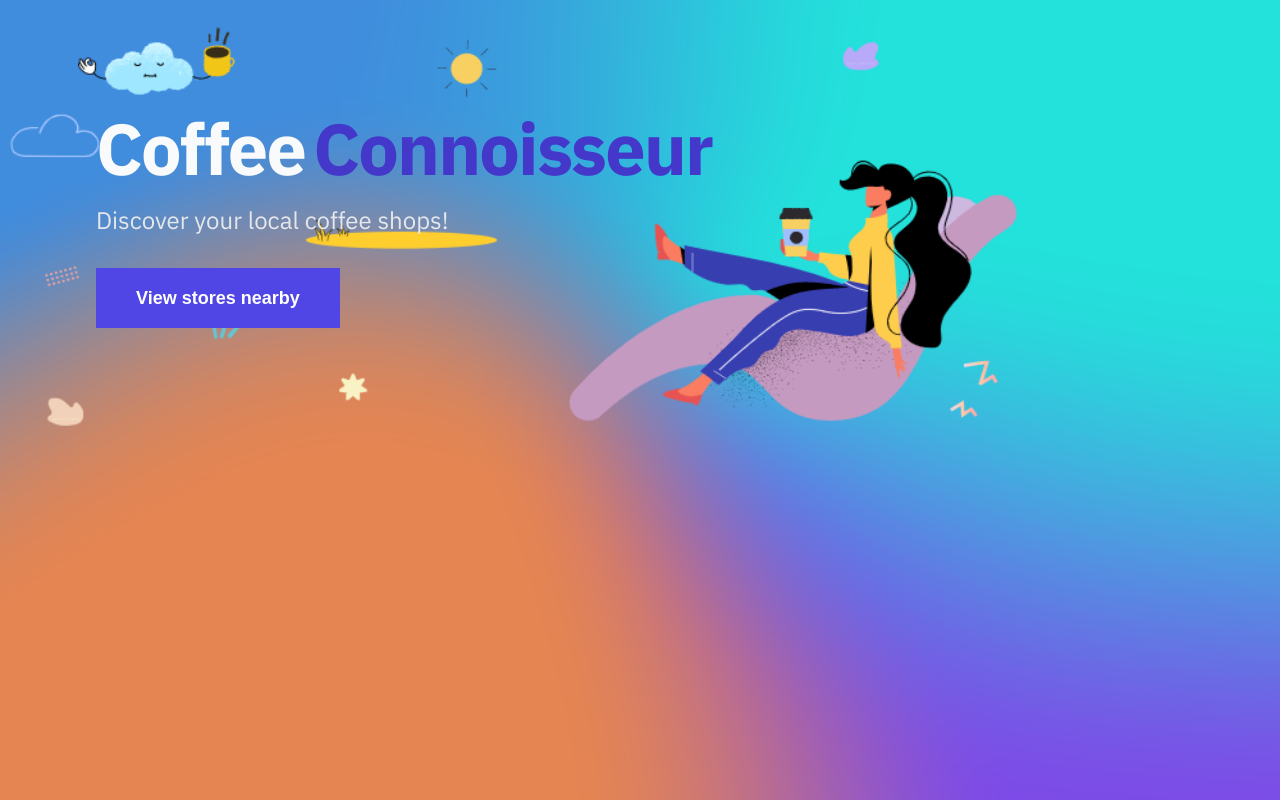
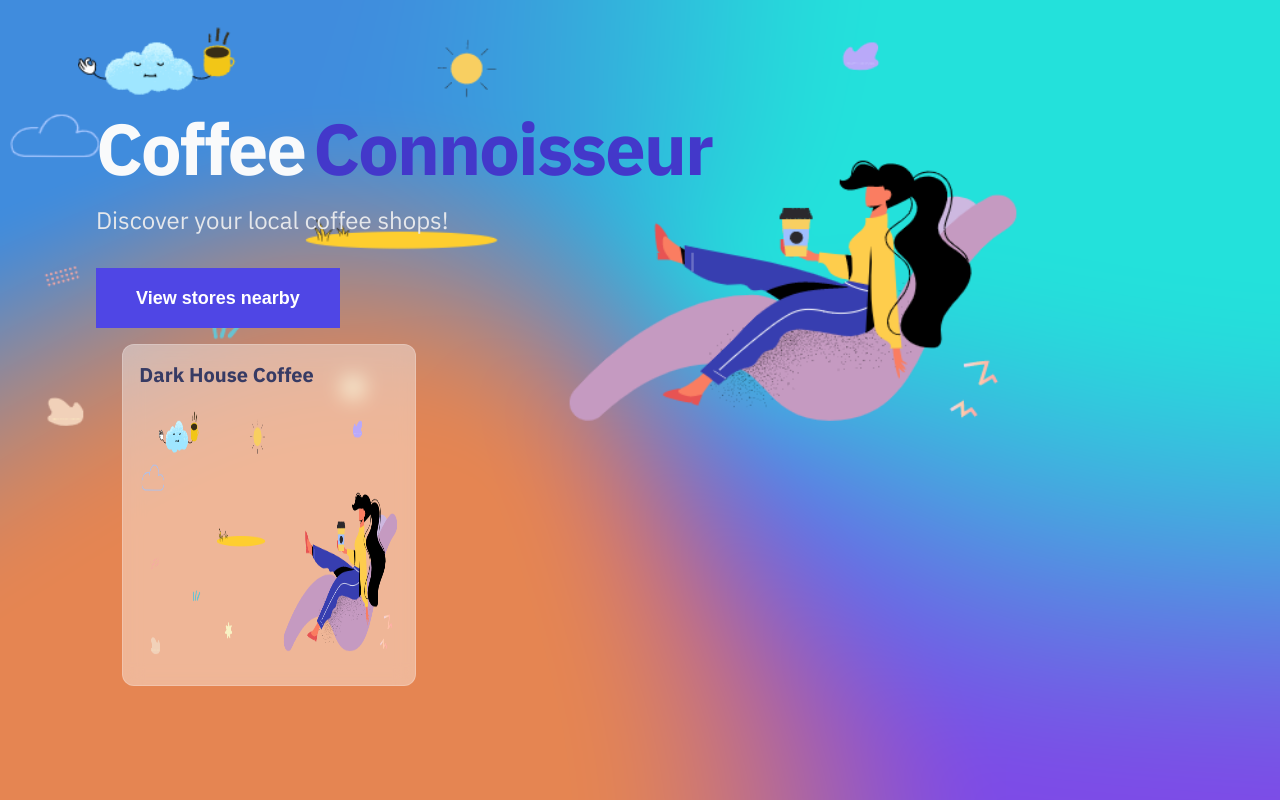
Before and after one commit to Kwabena-Agyeman/nextJS-coffee-stores, a Next.js app: page / in a window 1280 px wide. Shown: the top 800 px of the page. Built offline with nearby package versions, Linux system fonts and the light colour scheme.

Commit message:
created card component

```diff
--- /dev/null
+++ b/components/Card.js
@@ -0,0 +1,33 @@
+/** @format */
+
+import Image from "next/image";
+import Link from "next/link";
+import React from "react";
+
+import styles from "./Card.module.scss";
+import cls from "classnames";
+
+const Card = ({ name, imgUrl, href }) => {
+  return (
+    <Link href={href}>
+      <a className={styles.cardLink}>
+        <div className={cls("glass", styles.container)}>
+          <div className={styles.cardHeaderWrapper}>
+            <h2 className={styles.cardHeader}>{name}</h2>
+          </div>
+          <div className={styles.cardImageWrapper}>
+            <Image
+              className={styles.cardImage}
+              src={imgUrl}
+              width={260}
+              height={260}
+              alt=''
+            />
+          </div>
+        </div>
+      </a>
+    </Link>
+  );
+};
+
+export default Card;
--- /dev/null
+++ b/components/Card.module.scss
@@ -0,0 +1,58 @@
+/** @format */
+
+.cardLink {
+  margin: auto;
+  --tw-shadow: 0 20px 25px -5px rgba(0, 0, 0, 0.1),
+    0 10px 10px -5px rgba(0, 0, 0, 0.04);
+  box-shadow: 0 0 transparent, 0 0 #0000, 0 0 transparent, 0 0 #0000,
+    0 0 transparent;
+
+  border-color: var(--text-white-100);
+  border-radius: 0.75rem /* 12px */;
+}
+
+.container {
+  border-radius: 0.75rem /* 12px */;
+  padding-top: 0.25rem /* 4px */;
+  padding-bottom: 0.25rem /* 4px */;
+  padding-bottom: 1.25rem /* 20px */;
+  padding-left: 1rem /* 16px */;
+  padding-right: 1rem /* 16px */;
+
+  backdrop-filter: blur(10px);
+}
+
+.cardHeaderWrapper {
+  margin-top: 0.75rem /* 12px */;
+  margin-bottom: 0.75rem /* 12px */;
+}
+
+.cardHeader {
+  text-overflow: ellipsis;
+  white-space: nowrap;
+  font-size: 1.25rem /* 20px */;
+  line-height: 1.75rem /* 28px */;
+  font-weight: 800;
+  overflow: hidden;
+  width: 16rem /* 256px */;
+}
+
+.cardImageWrapper {
+  color: var(--text-white-100);
+}
+
+.cardImage {
+  border-radius: 0.75rem /* 12px */;
+}
+
+@media (min-width: 1024px) {
+  .cardHeader {
+    width: 16rem /* 256px */;
+  }
+}
+
+@media (min-width: 768px) {
+  .cardHeader {
+    width: 16rem /* 256px */;
+  }
+}
--- a/package.json
+++ b/package.json
@@ -8,6 +8,7 @@
     "lint": "next lint"
   },
   "dependencies": {
+    "classnames": "^2.3.1",
     "next": "12.0.7",
     "react": "17.0.2",
     "react-dom": "17.0.2",
--- a/pages/index.js
+++ b/pages/index.js
@@ -1,11 +1,12 @@
 /** @format */
 
 import Head from "next/head";
-import Banner from "../components/Banner";
+import Image from "next/image";
 import styles from "../styles/Home.module.scss";
 
-import Image from "next/image";
 import HeroImage from "../public/static/hero-image.png";
+import Banner from "../components/Banner";
+import Card from "../components/Card";
 
 const handleOnBannerButtonClick = () => console.log("Hi Banner button");
 
@@ -19,9 +20,20 @@
       </Head>
 
       <main className={styles.main}>
-        <Banner buttonText={"View stores nearby"} handleOnClick={handleOnBannerButtonClick} />
+        <Banner
+          buttonText={"View stores nearby"}
+          handleOnClick={handleOnBannerButtonClick}
+        />
         <div className={styles.heroImage}>
           <Image src={HeroImage} alt='' width={1200} height={500} />
+        </div>
+        <div className={styles.cardLayout}>
+          <Card
+            className={styles.card}
+            name={"Dark House Coffee"}
+            href={"/coffee-store/dark-house-coffee"}
+            imgUrl={"/static/hero-image.png"}
+          />
         </div>
       </main>
     </div>
```
Also changed, not shown: 1 other file (tests, documents, lock files or other folders).
